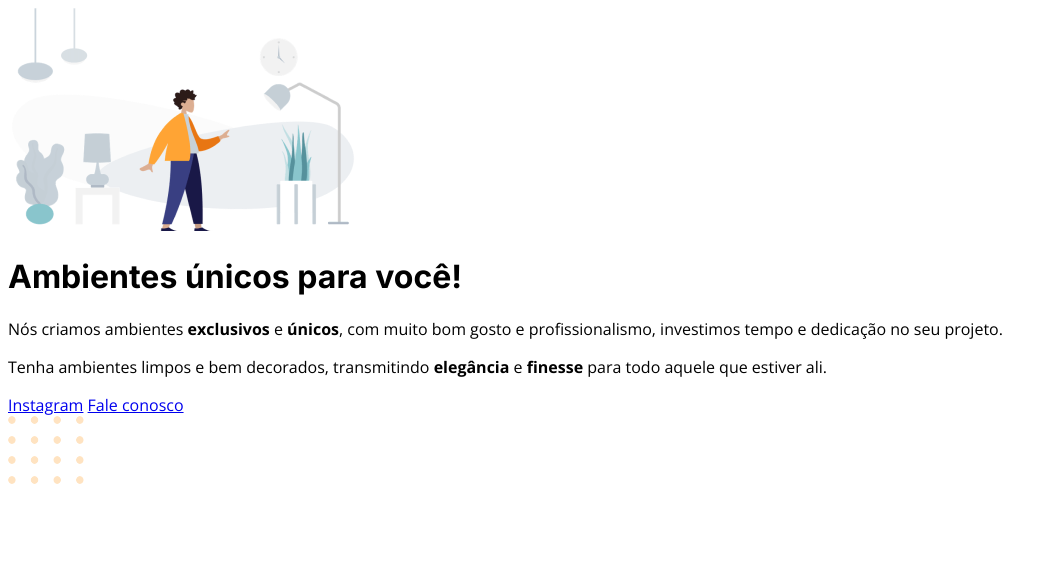
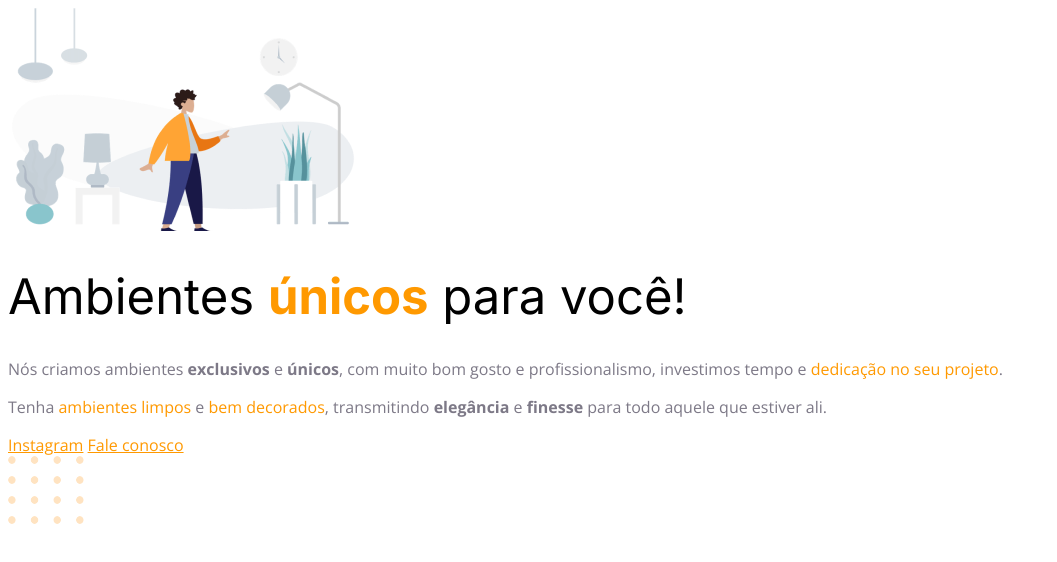
Before and after one commit to vinicioslimer/Rocketseat-Explorer, a plain HTML site: page Nivel 2/Projeto 01/index.html in a window 1280 px wide. Shown: the whole page, without its empty margins (0-1057 px from the left). Drawn offline with nearby package versions, Linux system fonts and the light colour scheme.

Commit message:
Trabalhando com cores e fontes

```diff
--- a/Nivel 2/Projeto 01/style.css
+++ b/Nivel 2/Projeto 01/style.css
@@ -1,7 +1,22 @@
 h1 {
   font-family: 'Inter', sans-serif;
+  font-size: 49px;
+  line-height: 56px;
+  font-weight: normal;
+}
+
+h1 span {
+  font-weight: bold;
 }
 
 body {
     font-family: 'Open Sans', sans-serif;
 }
+
+span, a {
+  color: #FF9900;
+}
+
+p {
+  color: #7D7987;
+}
```
